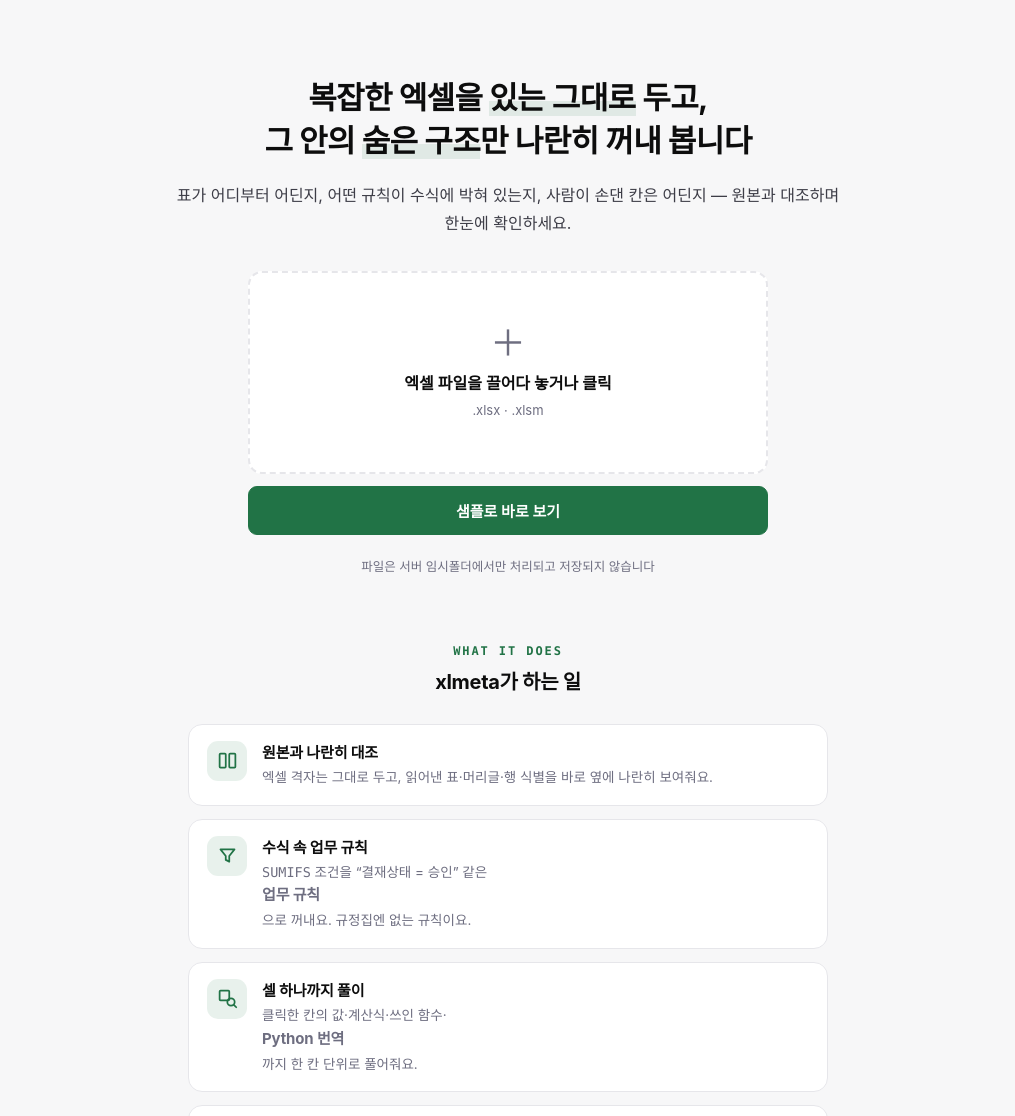
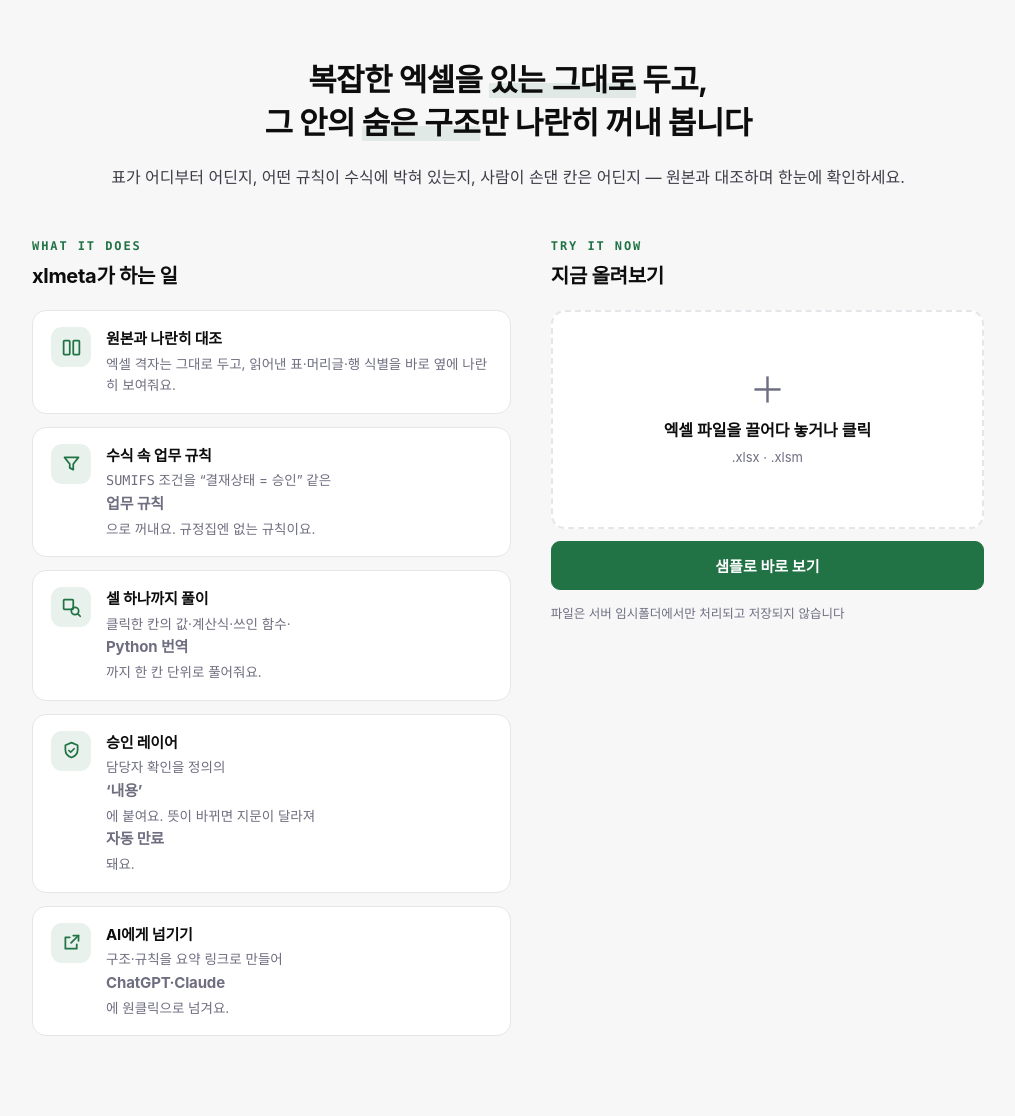
Before and after one commit to leahseule/xlmeta, a Flask app: page / in a window 1280 px wide. Shown: the part 53-1169 px from the top of the page, without its empty margins (132-1147 px from the left). Run offline with Flask 3, Linux system fonts and the light colour scheme.

Commit message:
feat(webapp): 첫 화면을 2열로 — 왼쪽 '하는 일' · 오른쪽 업로드 나란히
- landing-cols 그리드: 왼쪽 기능 쇼케이스(what it does), 오른쪽 업로드(try it now)
- 각 열에 대칭 제목(eyebrow + h2), 좁은 화면(≤860px)에선 1열 + 업로드 먼저
- 컨테이너 폭 1000px로 확장

Co-Authored-By: Claude Opus 4.8 <noreply@anthropic.com>

```diff
--- a/webapp/static/style.css
+++ b/webapp/static/style.css
@@ -78,7 +78,7 @@ code, .mono { font-family: var(--mono); }
 .blk-note { font-size: 12px; color: var(--muted); margin: 8px 0 0; line-height: 1.5; }
 
 /* ── 시작 화면 ── */
-.landing { max-width: 720px; margin: 0 auto; padding: 76px 24px; text-align: center;
+.landing { max-width: 1000px; margin: 0 auto; padding: 58px 24px 80px; text-align: center;
   height: calc(100vh - 53px); overflow-y: auto; }
 .hero-title { font-size: 31px; line-height: 1.4; letter-spacing: -.6px; margin: 0 0 18px; font-weight: 750; }
 .hl { box-shadow: inset 0 -0.48em 0 var(--excel-soft); }
@@ -120,6 +120,20 @@ code, .mono { font-family: var(--mono); }
 .feat-ic svg { width: 21px; height: 21px; }
 .feat-tx b { display: block; font-size: 15px; margin-bottom: 3px; letter-spacing: -.01em; }
 .feat-tx p { margin: 0; font-size: 13.5px; color: var(--muted); line-height: 1.6; }
+
+/* 하는 일(왼쪽) · 업로드(오른쪽) 나란히 */
+.landing-cols { display: grid; grid-template-columns: 1.05fr .95fr; gap: 40px;
+  align-items: start; text-align: left; margin-top: 46px; }
+.col-features.showcase { margin: 0; max-width: none; }
+.landing-cols .showcase-eyebrow, .landing-cols .showcase-h { text-align: left; }
+.landing-cols .showcase-h { margin-bottom: 18px; }
+.col-upload .actions { max-width: none; margin: 0; }
+.col-upload .hero-note { margin-top: 14px; text-align: left; }
+.col-upload .dropzone { padding: 60px 24px; }
+@media (max-width: 860px) {
+  .landing-cols { grid-template-columns: 1fr; gap: 30px; }
+  .col-upload { order: -1; }                 /* 좁은 화면: 업로드 먼저 */
+}
 
 @media (prefers-reduced-motion: reduce) {
   .reveal, .feat { animation: none !important; transition: none !important; opacity: 1 !important; transform: none !important; }
--- a/webapp/templates/index.html
+++ b/webapp/templates/index.html
@@ -24,22 +24,12 @@
       표가 어디부터 어딘지, 어떤 규칙이 수식에 박혀 있는지, 사람이 손댄 칸은 어딘지 —
       원본과 대조하며 한눈에 확인하세요.
     </p>
-    <div class="actions reveal d2">
-      <div id="dropzone" class="dropzone">
-        <input type="file" id="fileInput" accept=".xlsx,.xlsm" hidden>
-        <div class="dz-icon">＋</div>
-        <p class="dz-main">엑셀 파일을 끌어다 놓거나 클릭</p>
-        <p class="dz-hint">.xlsx · .xlsm</p>
-      </div>
-      <button id="sampleBtn" class="btn big">샘플로 바로 보기</button>
-    </div>
-    <p class="hero-note reveal d3">파일은 서버 임시폴더에서만 처리되고 저장되지 않습니다</p>
-
-    <!-- 기능 쇼케이스 — 스크롤하면 항목별로 등장 -->
-    <section class="showcase">
-      <p class="showcase-eyebrow">what it does</p>
-      <h2 class="showcase-h">xlmeta가 하는 일</h2>
-      <ul class="features">
+    <!-- 왼쪽: 하는 일 · 오른쪽: 업로드 — 나란히 -->
+    <div class="landing-cols">
+      <section class="col-features showcase">
+        <p class="showcase-eyebrow">what it does</p>
+        <h2 class="showcase-h">xlmeta가 하는 일</h2>
+        <ul class="features">
         <li class="feat">
           <span class="feat-ic"><svg viewBox="0 0 24 24" fill="none" stroke="currentColor" stroke-width="2" stroke-linecap="round" stroke-linejoin="round"><rect x="3" y="4" width="7" height="16" rx="1"/><rect x="14" y="4" width="7" height="16" rx="1"/></svg></span>
           <span class="feat-tx"><b>원본과 나란히 대조</b><p>엑셀 격자는 그대로 두고, 읽어낸 표·머리글·행 식별을 바로 옆에 나란히 보여줘요.</p></span>
@@ -61,7 +51,22 @@
           <span class="feat-tx"><b>AI에게 넘기기</b><p>구조·규칙을 요약 링크로 만들어 <b>ChatGPT·Claude</b>에 원클릭으로 넘겨요.</p></span>
         </li>
       </ul>
-    </section>
+      </section>
+      <aside class="col-upload reveal d2">
+        <p class="showcase-eyebrow">try it now</p>
+        <h2 class="showcase-h">지금 올려보기</h2>
+        <div class="actions">
+          <div id="dropzone" class="dropzone">
+            <input type="file" id="fileInput" accept=".xlsx,.xlsm" hidden>
+            <div class="dz-icon">＋</div>
+            <p class="dz-main">엑셀 파일을 끌어다 놓거나 클릭</p>
+            <p class="dz-hint">.xlsx · .xlsm</p>
+          </div>
+          <button id="sampleBtn" class="btn big">샘플로 바로 보기</button>
+        </div>
+        <p class="hero-note">파일은 서버 임시폴더에서만 처리되고 저장되지 않습니다</p>
+      </aside>
+    </div>
   </main>
 
   <!-- 로딩 -->
```
